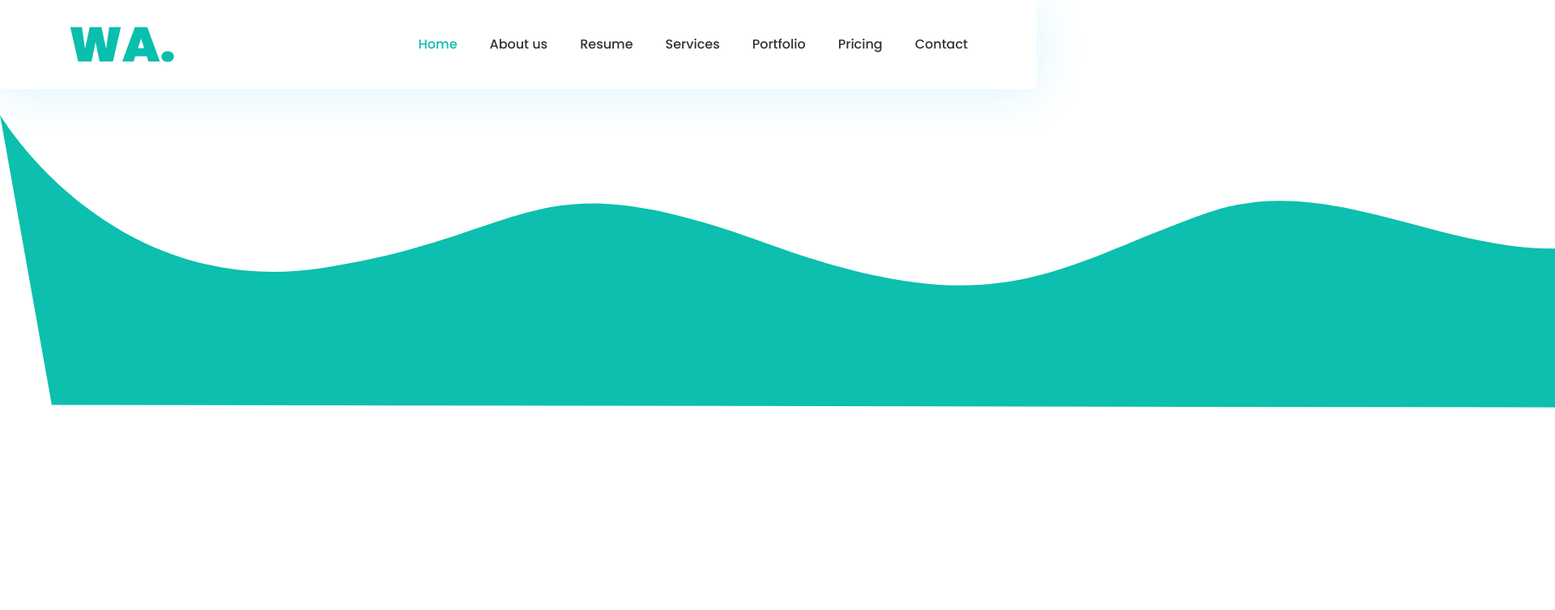
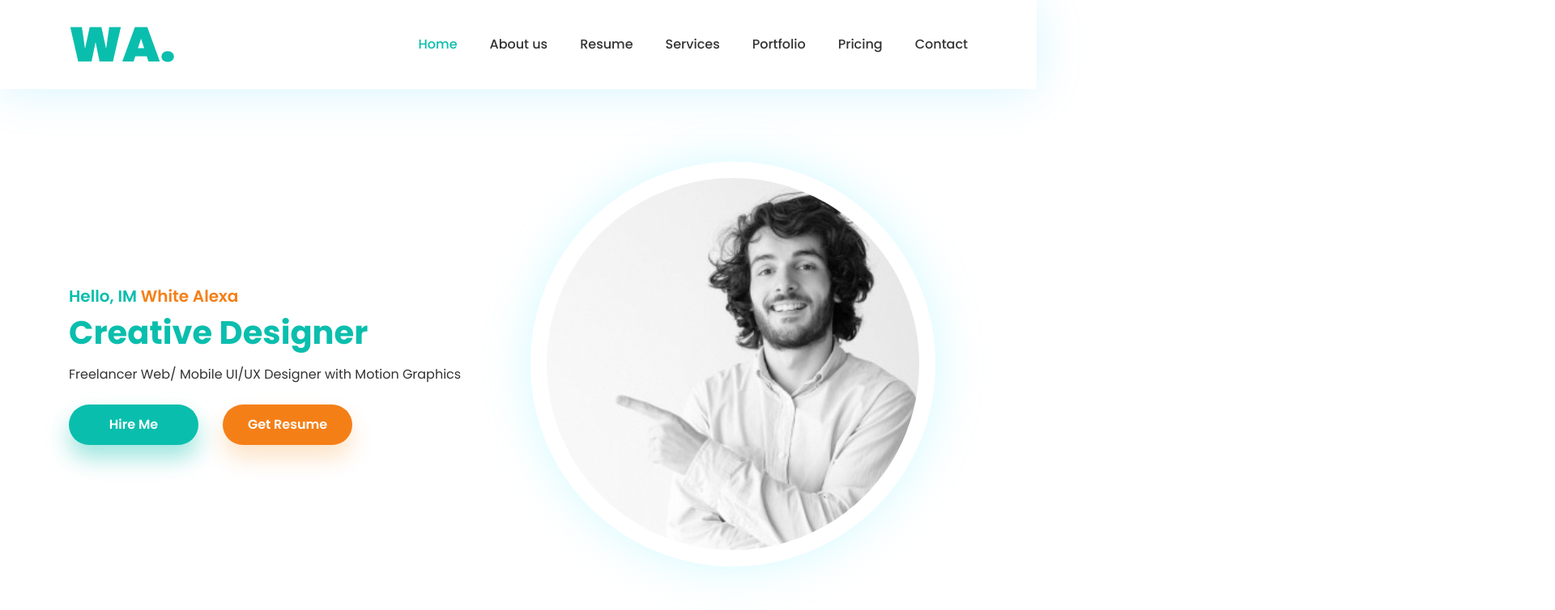
Before and after one commit to Amir01dev/Html-Css-Project, a plain HTML site: page personal-website/index.html in a window 1280 px wide. Shown: the top 754 px of the page at 81% size, 1920 px wide, since content can reach past the window. Drawn offline with Linux system fonts and the light colour scheme.

Commit message:
coding home section style

```diff
--- a/personal-website/index.html
+++ b/personal-website/index.html
@@ -34,15 +34,15 @@
 <main class="main">
     <section class="home">
         <div class="container">
-            <div class="row">
+            <div class="row align-items-center">
                 <div class="col-6">
                     <div class="home__content">
-                        <h3 class="home__user-name">Hello, IM <span>White Alexa</span></h3>
-                        <h2 class="home__user-job">Creative Designer</h2>
-                        <p class="home__user-skill">Freelancer Web/ Mobile UI/UX Designer with Motion Graphics</p>
+                        <h3 class="home__name">Hello, IM <span>White Alexa</span></h3>
+                        <h2 class="home__title">Creative Designer</h2>
+                        <p class="home__caption">Freelancer Web/ Mobile UI/UX Designer with Motion Graphics</p>
                         <div class="home__links-wrapper">
-                            <a href="#" class="home_link">Hire Me</a>
-                            <a href="#" class="home_link">Get Resume</a>
+                            <a href="#" class="app-btn home_link">Hire Me</a>
+                            <a href="#" class="app-btn app-btn--orange home_link">Get Resume</a>
                         </div>
                     </div>
                 </div>
@@ -51,9 +51,9 @@
                 </div>
             </div>
         </div>
-        <svg xmlns="http://www.w3.org/2000/svg" width="2165.237" height="361.824" viewBox="0 0 2165.237 361.824">
-            <path id="Shape" d="M-27.061,842.561s136.212,230.682,399.849,188.94,252.483-137.226,544.85-30.757,358.107,28.729,547.046-37.349,358.107,118.637,576.45,8.788,0,232.2,0,232.2L36.82,1201.005Z" transform="translate(27.061 -842.561)" fill="#0cbfae"/>
-        </svg>
+<!--        <svg xmlns="http://www.w3.org/2000/svg" width="2165.237" height="361.824" viewBox="0 0 2165.237 361.824">-->
+<!--            <path id="Shape" d="M-27.061,842.561s136.212,230.682,399.849,188.94,252.483-137.226,544.85-30.757,358.107,28.729,547.046-37.349,358.107,118.637,576.45,8.788,0,232.2,0,232.2L36.82,1201.005Z" transform="translate(27.061 -842.561)" fill="#0cbfae"/>-->
+<!--        </svg>-->
     </section>
 </main>
 
--- a/personal-website/styles/app.css
+++ b/personal-website/styles/app.css
@@ -4,7 +4,6 @@
 
 :root {
     --text-color: #333333;
-    --shadow-color: rgba(19, 182, 255, 0.24);
     --app-bg-color: #fff;
     --section-bg-color: #fff;
     --primary-color: #0ABEAD;
@@ -25,8 +24,28 @@ ul {
     padding-left: 0;
 }
 
-h2, h3, p{
-    margin: 0;
+/* -- component-- */
+.app-btn {
+    width: 16rem;
+    height: 5rem;
+    font-family: "Poppins SemiBold";
+    color: #fff;
+    background-color: var(--primary-color);
+    border-radius: 4rem;
+    display: flex;
+    align-items: center;
+    justify-content: center;
+    box-shadow: 0 1.6rem 2.9rem rgba(11, 190, 173, 40%);
+}
+
+.app-btn--orange {
+    background-color: var(--secondary-color);
+    box-shadow: 0 1.6rem 2.8rem rgba(245, 137, 23, 24%);
+}
+
+/* -- Helper Classes -- */
+.align-items-center {
+    align-items: center;
 }
 
 /* -- App -- */
@@ -38,6 +57,8 @@ body {
     font-family: "Poppins";
     font-size: 1.6rem;
     line-height: 1.5;
+    color: var(--text-color);
+    background-color: var(--app-bg-color);
 }
 
 /* Header Style */
@@ -82,6 +103,7 @@ body {
     font-family: "Poppins Medium";
     transition: color 150ms ease-in;
 }
+
 .menu__link:hover {
     color: var(--primary-color);
 }
@@ -138,3 +160,63 @@ body {
     transform: translateY(-1rem) rotate(-45deg);
 
 }
+
+/* -- Main -- */
+.main {
+    padding-top: 12rem;
+}
+
+/* -- Home Style -- */
+.home {
+    margin-top: 8rem;
+}
+
+.home__content {
+
+}
+
+.home__name {
+    color: var(--primary-color);
+    font-family: "Poppins SemiBold";
+    font-size: 2rem;
+    margin: 0;
+}
+
+.home__name span {
+    color: var(--secondary-color);
+}
+
+.home__title {
+    font-family: "Poppins Bold";
+    font-size: 4rem;
+    color: var(--primary-color);
+    margin: 0;
+}
+
+.home__caption {
+    margin-top: 1rem;
+    margin-bottom: 2.5rem;
+}
+
+.home__links-wrapper {
+    display: flex;
+    gap: 3rem;
+}
+
+.home_link {
+}
+
+.home_link {
+
+}
+
+.home__photo {
+    width: 50rem;
+    height: 50rem;
+    border-radius: 100%;
+    background-image: url("../images/header-avatar.jpg");
+    background-repeat: no-repeat;
+    background-position: center top;
+    box-shadow: 0 0 5.9rem rgba(96, 233, 255, 27%);
+    border: 2rem solid #fff;
+}
```
